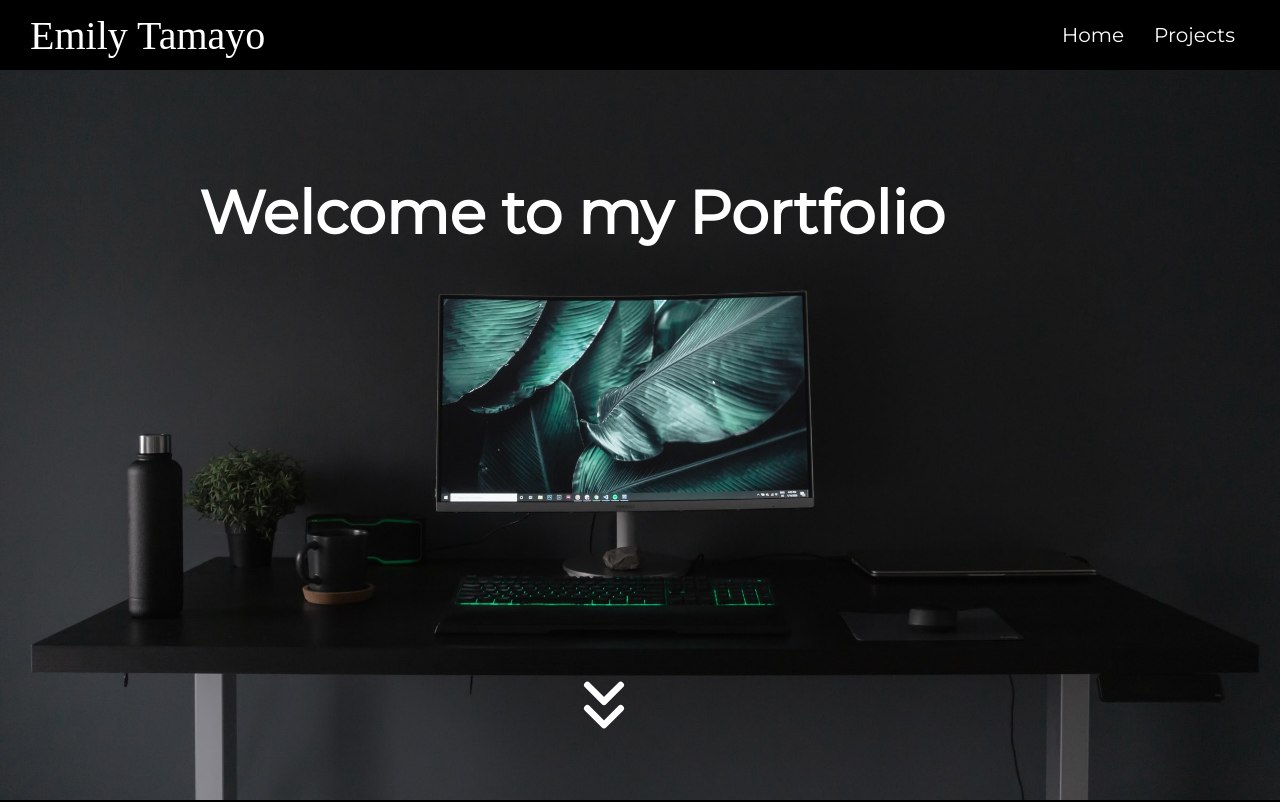
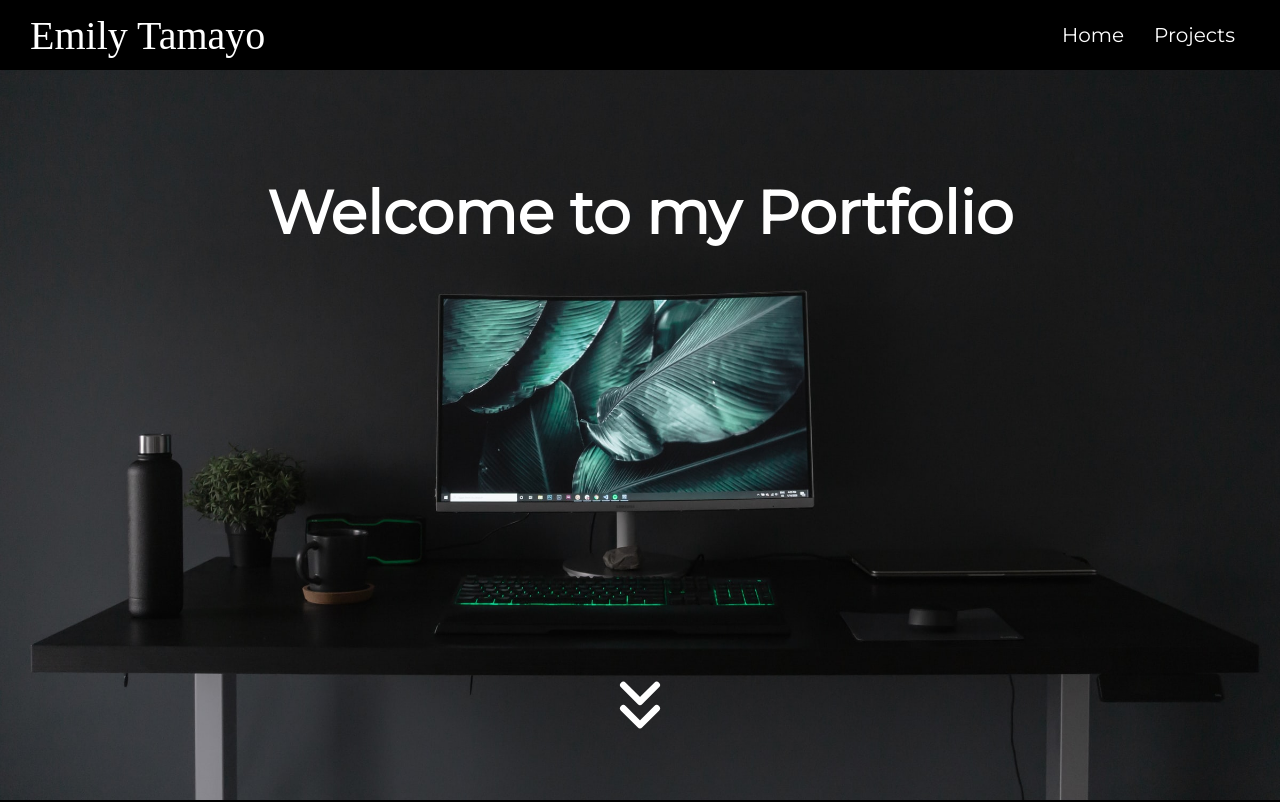
Before and after one commit to Emilyleonella/EmilyPortfolio, a React (Create React App) app: page / in a window 1280 px wide. Shown: the top 802 px of the page. Built offline with nearby package versions, Linux system fonts and the light colour scheme; a web font is replaced by a local one.

Commit message:
added dispaly flex to hero title and button to center it

```diff
--- a/src/App.css
+++ b/src/App.css
@@ -15,6 +15,8 @@ html {
 }
 
 .hero {
+  display: flex;
+  justify-content: center;
   position: relative;
   width: 100%;
   height: 100vh;
@@ -30,7 +32,6 @@ html {
 .hero-title {
   position: absolute;
   bottom: 67%;
-  right: 25%;
   color: white;
   font-size: 6rem;
   padding: 15px;
@@ -86,11 +87,15 @@ html {
   display: none;
 }
 
+.fig-con {
+  display: flex;
+  justify-content: center;
+}
+
 .arrow-down {
   color: white;
   position: absolute;
   bottom: 5%;
-  right: 48.5%;
   font-size: 11rem;
   padding: 15px;
   font-family: "Montserrat", sans-serif;
--- a/src/components/Hero.jsx
+++ b/src/components/Hero.jsx
@@ -5,7 +5,7 @@ const Hero = ({imageSrc}) => {
     <div className='hero'>
       <img src={imageSrc} alt="desk_setup" className='hero-img'/>
       <h1 className='hero-title'>Welcome to my Portfolio</h1>
-      <fig><FiChevronsDown  className='arrow-down'/></fig>
+      <fig className='fig-con'><FiChevronsDown  className='arrow-down'/></fig>
     </div>
   )
 }
--- a/src/pages/Project.jsx
+++ b/src/pages/Project.jsx
@@ -21,17 +21,14 @@ const Project = () => {
         link={"https://avpenny.herokuapp.com/contact"}
         flipped={true}
       />
+      <ProjectTemp imageSrc={ecom} title={"E-commerce Project"} />
       <ProjectTemp
-        imageSrc={ecom}
-        title={"E-commerce Project"}
-      />
-       <ProjectTemp
         imageSrc={AquaAlert}
         title={"Hopes Hack"}
         link={"https://aquaalert.herokuapp.com/index.html"}
         flipped={true}
       />
-    <Up/>
+      <Up />
     </div>
   );
 };
--- a/src/partials/_landingpageNav.scss
+++ b/src/partials/_landingpageNav.scss
@@ -13,6 +13,8 @@ html{
   font-size:62.5%;
 }
 .hero{
+  display: flex;
+  justify-content: center;
   position: relative;
   width: 100%;
   height: 100vh;
@@ -28,7 +30,6 @@ html{
 .hero-title{
   position:absolute;
   bottom: 67%;
-  right: 25%;
   color:white;
   font-size: 6rem;
   padding: 15px;
@@ -84,12 +85,14 @@ list-style: none;
   cursor: pointer;
   display: none;
 }
-
+.fig-con{
+  display: flex;
+  justify-content: center;
+}
 .arrow-down{
   color: white;
   position:absolute;
   bottom: 5%;
-  right: 48.5%;
   font-size: 11rem;
   padding: 15px;
   font-family: 'Montserrat', sans-serif;
```
Also changed, not shown: 1 other file (tests, documents, lock files or other folders).
